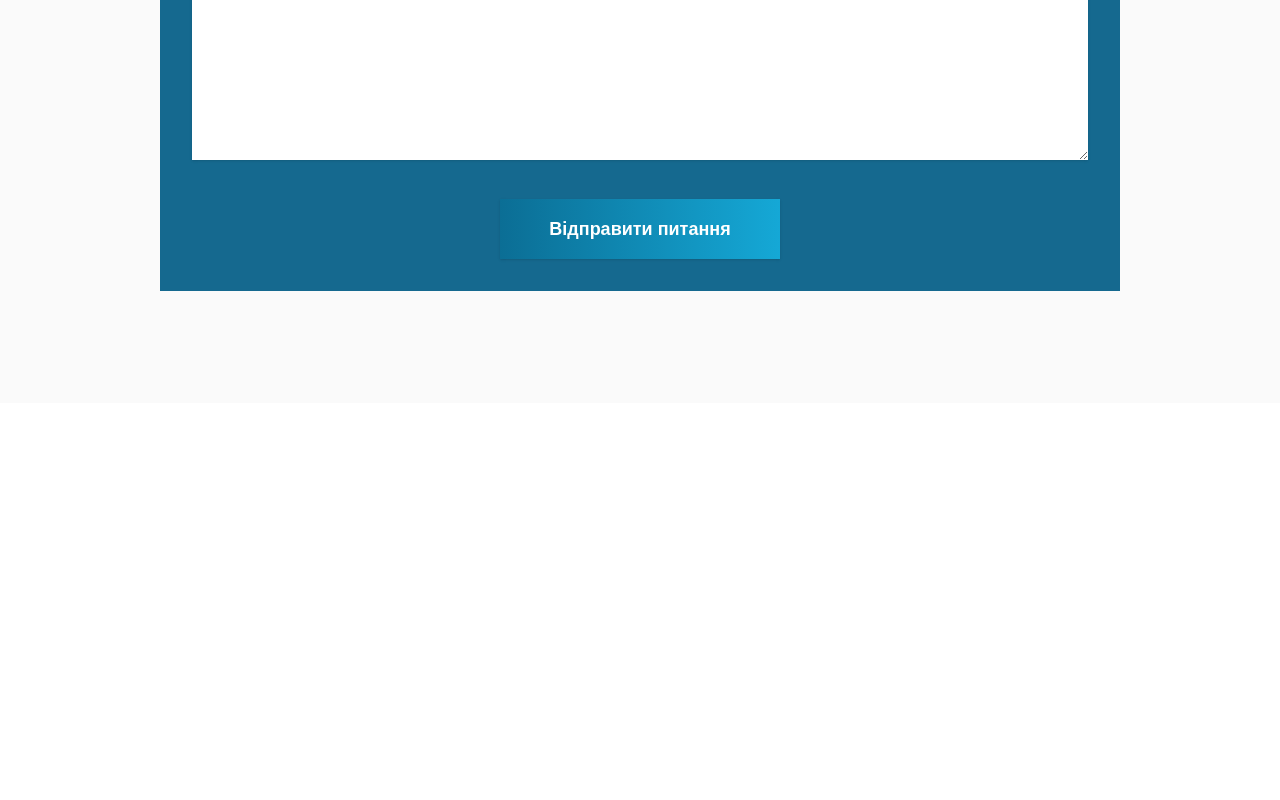
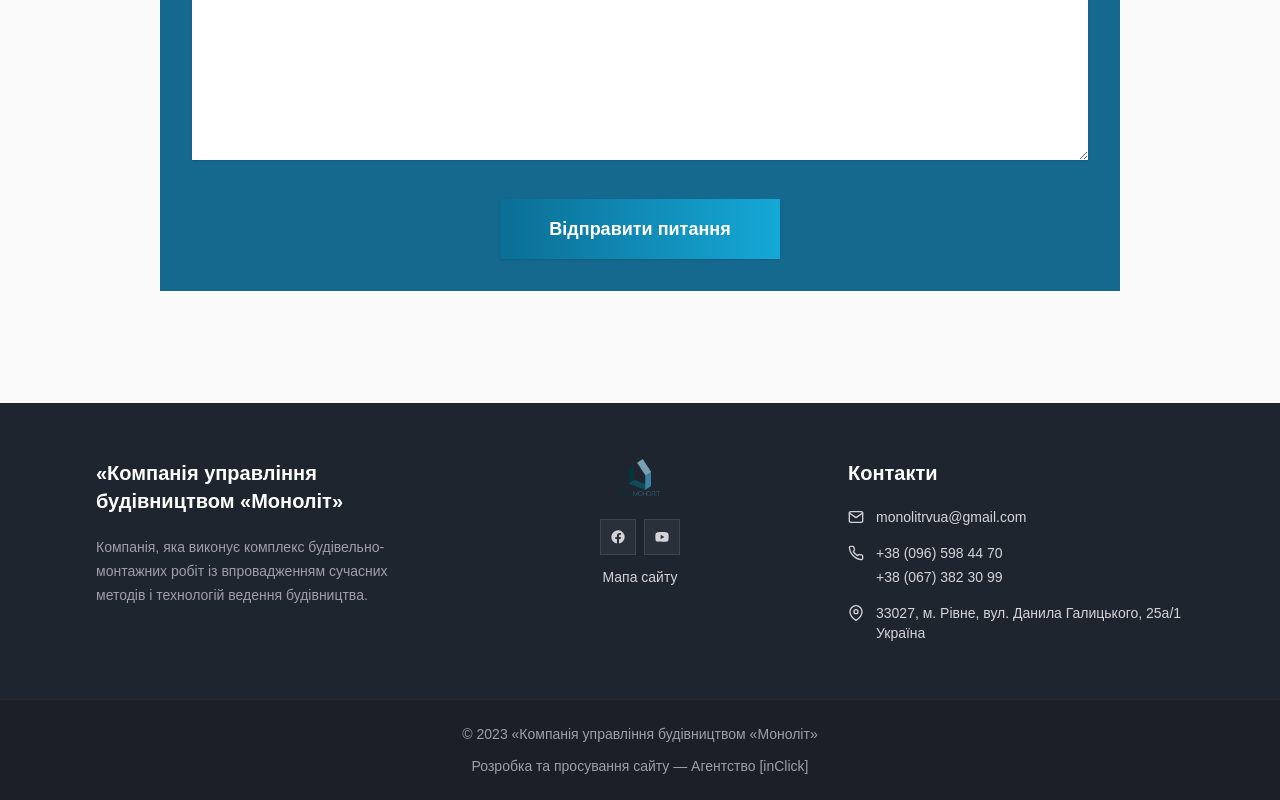
Before and after one commit to Romaleso261981/top_home_shop, a Next.js app: page / in a window 1280 px wide. Shown: the part 3296-4096 px from the top of the page. Before the commit the page ends 3699 px from the top, so only its background shows below. Built offline with nearby package versions, Linux system fonts and the light colour scheme.

Commit message:
Add Footer component to RootLayout for improved site navigation and user experience.

```diff
--- a/src/app/layout.tsx
+++ b/src/app/layout.tsx
@@ -2,6 +2,7 @@ import type { Metadata } from "next";
 import { Geist, Geist_Mono } from "next/font/google";
 import "./globals.css";
 import { Header } from "@/components/Header";
+import { Footer } from "@/components/Footer";
 
 const geistSans = Geist({
   variable: "--font-geist-sans",
@@ -30,6 +31,7 @@ export default function RootLayout({
       >
         <Header />
         {children}
+        <Footer />
       </body>
     </html>
   );
--- /dev/null
+++ b/src/components/Footer.tsx
@@ -0,0 +1,146 @@
+import Link from "next/link";
+import { Logo } from "@/components/Logo";
+
+function IconPhone(props: React.SVGProps<SVGSVGElement>) {
+  return (
+    <svg
+      viewBox="0 0 24 24"
+      fill="none"
+      stroke="currentColor"
+      strokeWidth="2"
+      strokeLinecap="round"
+      strokeLinejoin="round"
+      aria-hidden="true"
+      {...props}
+    >
+      <path d="M22 16.92v3a2 2 0 0 1-2.18 2 19.86 19.86 0 0 1-8.63-3.07 19.5 19.5 0 0 1-6-6A19.86 19.86 0 0 1 2.08 4.18 2 2 0 0 1 4.06 2h3a2 2 0 0 1 2 1.72c.12.86.31 1.7.57 2.5a2 2 0 0 1-.45 2.11L8.09 9.91a16 16 0 0 0 6 6l1.58-1.09a2 2 0 0 1 2.11-.45c.8.26 1.64.45 2.5.57A2 2 0 0 1 22 16.92Z" />
+    </svg>
+  );
+}
+
+function IconMail(props: React.SVGProps<SVGSVGElement>) {
+  return (
+    <svg
+      viewBox="0 0 24 24"
+      fill="none"
+      stroke="currentColor"
+      strokeWidth="2"
+      strokeLinecap="round"
+      strokeLinejoin="round"
+      aria-hidden="true"
+      {...props}
+    >
+      <path d="M4 4h16c1.1 0 2 .9 2 2v12c0 1.1-.9 2-2 2H4c-1.1 0-2-.9-2-2V6c0-1.1.9-2 2-2Z" />
+      <path d="m22 6-10 7L2 6" />
+    </svg>
+  );
+}
+
+function IconPin(props: React.SVGProps<SVGSVGElement>) {
+  return (
+    <svg
+      viewBox="0 0 24 24"
+      fill="none"
+      stroke="currentColor"
+      strokeWidth="2"
+      strokeLinecap="round"
+      strokeLinejoin="round"
+      aria-hidden="true"
+      {...props}
+    >
+      <path d="M21 10c0 7-9 13-9 13S3 17 3 10a9 9 0 0 1 18 0Z" />
+      <circle cx="12" cy="10" r="3" />
+    </svg>
+  );
+}
+
+function IconFacebook(props: React.SVGProps<SVGSVGElement>) {
+  return (
+    <svg viewBox="0 0 24 24" fill="currentColor" aria-hidden="true" {...props}>
+      <path d="M22 12a10 10 0 1 0-11.56 9.88v-6.99H7.9V12h2.54V9.8c0-2.5 1.49-3.88 3.77-3.88 1.1 0 2.25.2 2.25.2v2.46h-1.27c-1.25 0-1.64.78-1.64 1.57V12h2.79l-.45 2.89h-2.34v6.99A10 10 0 0 0 22 12Z" />
+    </svg>
+  );
+}
+
+function IconYoutube(props: React.SVGProps<SVGSVGElement>) {
+  return (
+    <svg viewBox="0 0 24 24" fill="currentColor" aria-hidden="true" {...props}>
+      <path d="M21.6 7.2a3 3 0 0 0-2.12-2.12C17.6 4.6 12 4.6 12 4.6s-5.6 0-7.48.48A3 3 0 0 0 2.4 7.2 31.6 31.6 0 0 0 2 12a31.6 31.6 0 0 0 .4 4.8 3 3 0 0 0 2.12 2.12C6.4 19.4 12 19.4 12 19.4s5.6 0 7.48-.48a3 3 0 0 0 2.12-2.12A31.6 31.6 0 0 0 22 12a31.6 31.6 0 0 0-.4-4.8ZM10 15.2V8.8L15.5 12 10 15.2Z" />
+    </svg>
+  );
+}
+
+export function Footer() {
+  return (
+    <footer className="bg-[#1f252f] text-zinc-200">
+      <div className="mx-auto max-w-6xl px-4 py-14 sm:px-6 lg:px-8">
+        <div className="grid gap-10 md:grid-cols-3">
+          <div className="max-w-sm">
+            <h2 className="text-xl font-semibold text-white">
+              «Компанія управління будівництвом «Моноліт»
+            </h2>
+            <p className="mt-5 text-sm leading-6 text-zinc-400">
+              Компанія, яка виконує комплекс будівельно-монтажних робіт із впровадженням
+              сучасних методів і технологій ведення будівництва.
+            </p>
+          </div>
+
+          <div className="flex flex-col items-start md:items-center">
+            <Logo className="shrink-0" />
+            <div className="mt-5 flex gap-2">
+              <a
+                href="#"
+                className="inline-flex h-9 w-9 items-center justify-center border border-white/10 bg-white/5 text-zinc-300 transition hover:bg-white/10 hover:text-white"
+                aria-label="Facebook"
+              >
+                <IconFacebook className="h-4 w-4" />
+              </a>
+              <a
+                href="#"
+                className="inline-flex h-9 w-9 items-center justify-center border border-white/10 bg-white/5 text-zinc-300 transition hover:bg-white/10 hover:text-white"
+                aria-label="YouTube"
+              >
+                <IconYoutube className="h-4 w-4" />
+              </a>
+            </div>
+            <Link href="#sitemap" className="mt-3 text-sm text-zinc-300 transition hover:text-white">
+              Мапа сайту
+            </Link>
+          </div>
+
+          <div>
+            <h3 className="text-xl font-semibold text-white">Контакти</h3>
+            <div className="mt-5 space-y-4 text-sm text-zinc-300">
+              <a href="mailto:monolitrvua@gmail.com" className="flex items-start gap-3 hover:text-white">
+                <IconMail className="mt-0.5 h-4 w-4 shrink-0" />
+                <span>monolitrvua@gmail.com</span>
+              </a>
+              <div className="flex items-start gap-3">
+                <IconPhone className="mt-0.5 h-4 w-4 shrink-0" />
+                <div className="space-y-1">
+                  <a href="tel:+380965984470" className="block hover:text-white">
+                    +38 (096) 598 44 70
+                  </a>
+                  <a href="tel:+380673823099" className="block hover:text-white">
+                    +38 (067) 382 30 99
+                  </a>
+                </div>
+              </div>
+              <div className="flex items-start gap-3">
+                <IconPin className="mt-0.5 h-4 w-4 shrink-0" />
+                <span>33027, м. Рівне, вул. Данила Галицького, 25а/1 Україна</span>
+              </div>
+            </div>
+          </div>
+        </div>
+      </div>
+
+      <div className="border-t border-white/5 bg-[#1a1f28]">
+        <div className="mx-auto flex max-w-6xl flex-col gap-3 px-4 py-6 text-center text-sm text-zinc-400 sm:px-6 lg:px-8">
+          <p>© 2023 «Компанія управління будівництвом «Моноліт»</p>
+          <p>Розробка та просування сайту — Агентство [inClick]</p>
+        </div>
+      </div>
+    </footer>
+  );
+}
```
